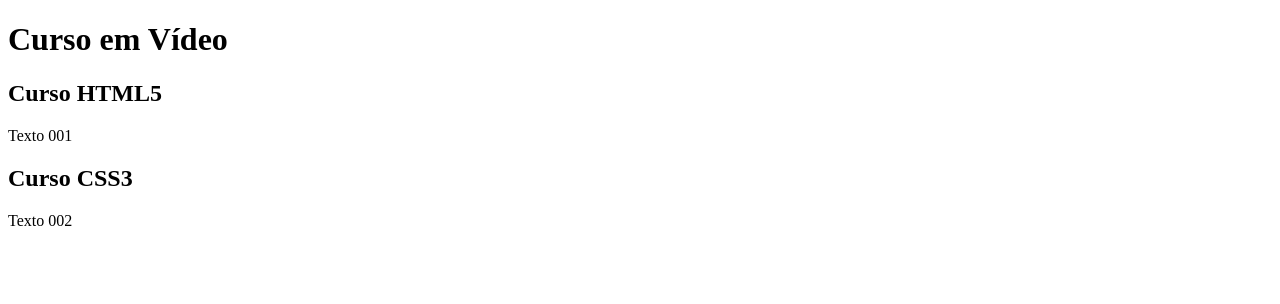
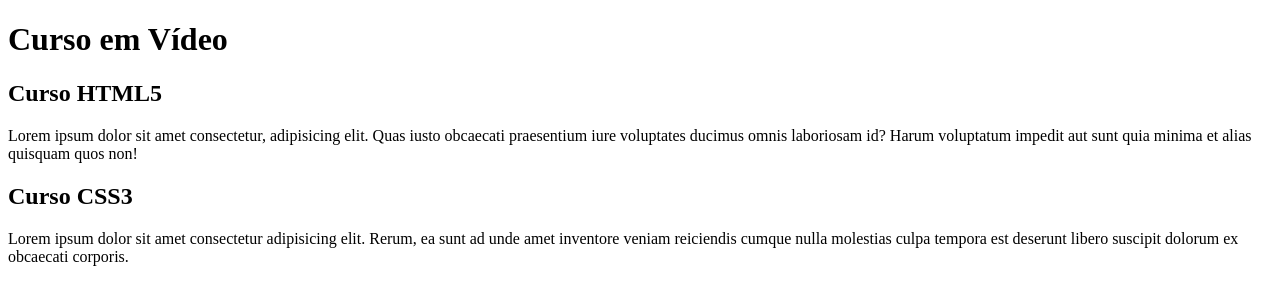
Before and after one commit to thiagopaivanascimento/projeto-site, a plain HTML site: page index.html in a window 1280 px wide. Drawn offline with Linux system fonts and the light colour scheme.

Commit message:
Update index.html

```diff
--- a/index.html
+++ b/index.html
@@ -13,11 +13,11 @@
         </header>
         <article>
             <h2>Curso HTML5</h2>
-            <p>Texto 001</p>
+            <p>Lorem ipsum dolor sit amet consectetur, adipisicing elit. Quas iusto obcaecati praesentium iure voluptates ducimus omnis laboriosam id? Harum voluptatum impedit aut sunt quia minima et alias quisquam quos non!</p>
         </article>
         <article>
             <h2>Curso CSS3</h2>
-            <p>Texto 002</p>
+            <p>Lorem ipsum dolor sit amet consectetur adipisicing elit. Rerum, ea sunt ad unde amet inventore veniam reiciendis cumque nulla molestias culpa tempora est deserunt libero suscipit dolorum ex obcaecati corporis.</p>
         </article>
     </main>
 </body>
```
